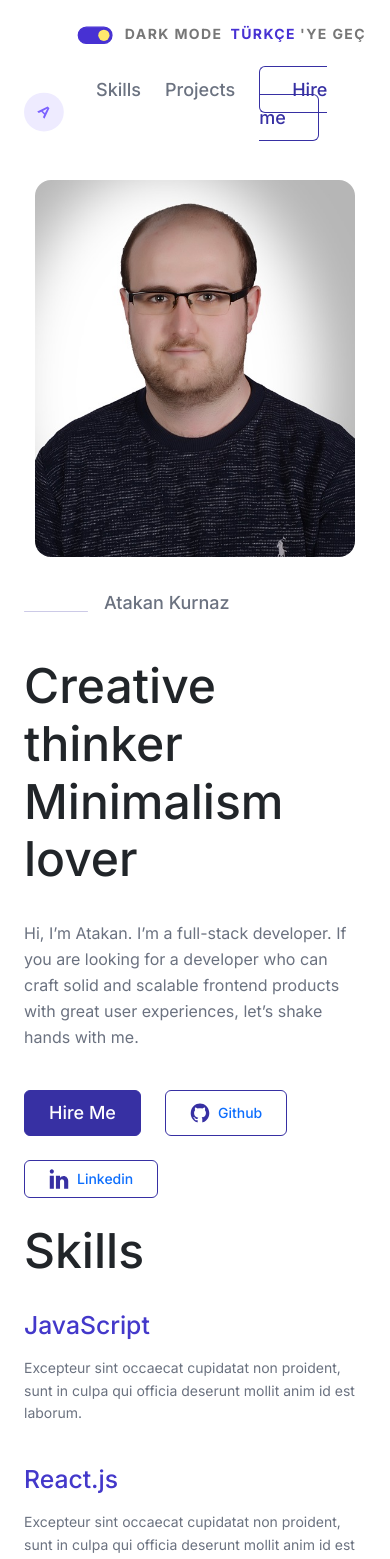
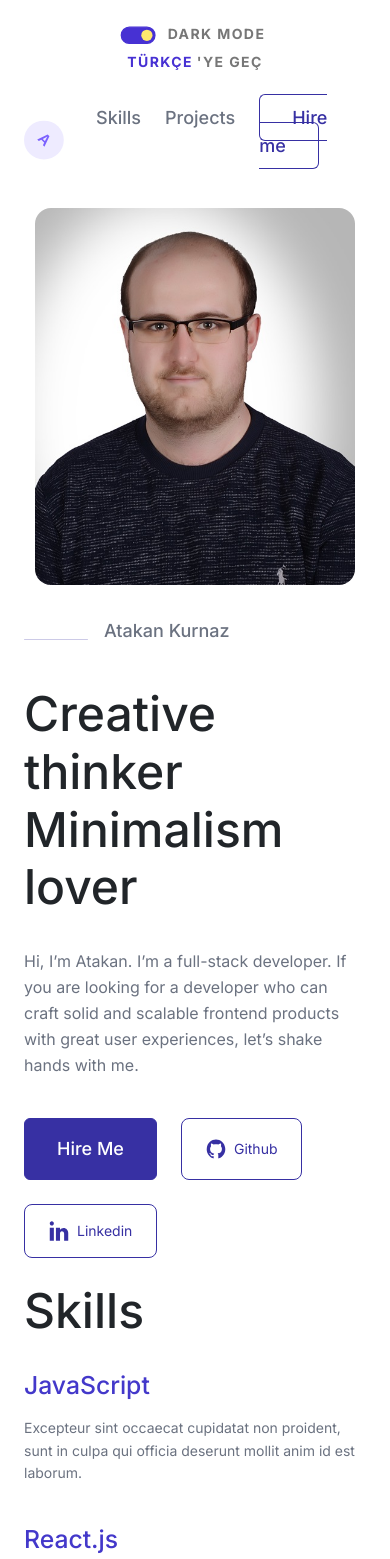
Before and after one commit to aatakankurnaz/PortfolyoReact, a React (Vite) app: page / in a window 390 px wide. Shown: the top 1559 px of the page. Built offline with nearby package versions, Linux system fonts and the light colour scheme.

Commit message:
responsive düzeltmeler

```diff
--- a/src/components/DarkModeAndLanguage.jsx
+++ b/src/components/DarkModeAndLanguage.jsx
@@ -2,7 +2,7 @@ import { Form } from "react-bootstrap"
 
 export const DarkModeAndLanguage = () => {
   return (
-    <div className="flex flex-wrap gap-2 sm:gap-3 justify-end sm:justify-end items-center text-sm sm:text-base">
+    <div className="flex flex-col sm:flex-row flex-wrap gap-2 sm:gap-3 justify-end items-center text-sm sm:text-base">
       <Form>
         <div className="flex items-center gap-2 sm:gap-3">
           <Form.Check
@@ -20,12 +20,10 @@ export const DarkModeAndLanguage = () => {
         </div>
       </Form>
 
-      {/* Orta çizgi */}
       <span className="inter text-[#777777] font-bold hidden sm:inline">
         |
       </span>
 
-      {/* Dil değişimi */}
       <div className="flex items-center gap-1">
         <button className="inter font-bold text-[#4731D3] tracking-widest text-sm sm:text-base">
           TÜRKÇE
--- a/src/components/Footer.jsx
+++ b/src/components/Footer.jsx
@@ -1,15 +1,12 @@
 export const Footer = () => {
   return (
     <div className="flex flex-col gap-8 p-8 md:p-20 bg-[#F9F9F9]">
-      {/* Başlık */}
       <p className="text-3xl md:text-[42px] text-black font-semibold leading-tight">
         Let’s work together on <br className="hidden md:block" />
         your next product.
       </p>
 
-      {/* Alt kısım */}
       <div className="flex flex-col md:flex-row justify-between items-start md:items-center gap-6">
-        {/* Mail */}
         <div className="flex items-center gap-2 text-lg">
           <span>👉</span>
           <a href="mailto:aatakankurnaz@gmail.com" className="a2 !text-[#AF0C48] font-semibold">
@@ -17,7 +14,6 @@ export const Footer = () => {
           </a>
         </div>
 
-        {/* Sosyal Medya */}
         <div className="flex gap-5">
           <a href="#" className="!text-[#00AB6B] font-semibold hover:underline">Github</a>
           <a href="#" className="!text-[#0077B5] font-semibold hover:underline">Linkedin</a>
--- a/src/components/MainInformation.jsx
+++ b/src/components/MainInformation.jsx
@@ -1,19 +1,16 @@
 import CvResim from "../assets/107975 -1.JPG"
 import LinkedinP from "../assets/LinkedIn.svg"
 import GithubP from "../assets/github.svg"
-
 
 export const MainInformation = () => {
   return (
     <div className="flex flex-col-reverse md:flex-row justify-between items-center gap-8 md:gap-16">
       <div className="flex flex-col gap-6">
-          {/* İsim */}
         <div className="flex gap-3 items-center">
           <hr className="w-16 md:w-24 border-t-2 opacity-60 rounded-xl" />
           <p className="text-[#4338CA] font-medium text-lg md:text-xl">Atakan Kurnaz</p>
         </div>
 
-          {/* Başlık */}
         <div>
           <h1 className="font-bold text-4xl sm:text-5xl md:text-6xl leading-tight">
             Creative thinker <br />
@@ -21,7 +18,6 @@ export const MainInformation = () => {
           </h1>
         </div>
 
-          {/* Açıklama */}
         <div>
           <p className="font-normal text-base md:text-lg leading-relaxed text-gray-600">
             Hi, I’m Atakan. I’m a full-stack developer.
@@ -30,29 +26,36 @@ export const MainInformation = () => {
           </p>
         </div>
 
-          {/* Butonlar */}
         <nav className="flex flex-wrap gap-4">
-            <a href="#contact" className="nav-bar-links-3 px-4 py-2 text-sm sm:text-base">
+          <a
+            href="#contact"
+            className="nav-bar-links-3 flex items-center justify-center px-6 py-3 text-sm sm:text-base whitespace-nowrap"
+          >
             Hire Me
           </a>
 
-            <div className="flex gap-2 items-center nav-bar-links-2 px-4 py-2">
+          <a
+            href="https://github.com/"
+            target="_blank"
+            rel="noopener noreferrer"
+            className="flex items-center gap-2 px-6 py-3 !text-[#3730A3] text-sm sm:text-base border !border-current rounded-lg"
+          >
             <img src={GithubP} alt="Github" className="w-5 h-5" />
-              <a href="https://github.com/" target="_blank" rel="noopener noreferrer" className="text-[#3730A3] text-sm sm:text-base">
             Github
           </a>
-            </div>
 
-            <div className="flex gap-2 items-center nav-bar-links-2 px-4 py-2">
+          <a
+            href="https://linkedin.com/"
+            target="_blank"
+            rel="noopener noreferrer"
+            className="flex items-center gap-2 px-6 py-3 !text-[#3730A3] text-sm sm:text-base border !border-current rounded-lg"
+          >
             <img src={LinkedinP} alt="LinkedIn" className="w-5 h-5" />
-              <a href="https://linkedin.com/" target="_blank" rel="noopener noreferrer" className="text-[#3730A3] text-sm sm:text-base">
             Linkedin
           </a>
-            </div>
         </nav>
       </div>
 
-        {/* Profil resmi */}
       <img src={CvResim} alt="Profile" className="w-full max-w-xs md:max-w-sm rounded-2xl object-cover" />
     </div>
   )
--- a/src/components/Profile.jsx
+++ b/src/components/Profile.jsx
@@ -1,25 +1,20 @@
 export const Profile = () => {
     return (
       <div className="flex flex-col gap-6">
-        {/* Ana başlık */}
         <h1 className="text-2xl md:text-3xl font-bold text-[#4338CA]">Profile</h1>
 
-        {/* İçerik */}
         <div className="flex flex-col md:flex-row gap-10 md:gap-20">
-          {/* Sol taraf: Profil bilgileri */}
           <div className="flex flex-col gap-4 flex-1">
             <h2 className="text-xl md:text-2xl font-semibold text-[#222]">Profile</h2>
             <div className="flex gap-8">
-              {/* Etiketler */}
-              <div className="flex flex-col gap-3 text-sm md:text-base">
+              <div className="flex flex-col gap-2 text-sm md:text-base">
                 <p className="font-bold text-black">Doğum Tarihi</p>
                 <p className="font-bold text-black">İkamet Şehri</p>
                 <p className="font-bold text-black">Eğitim Durumu</p>
                 <p className="font-bold text-black">Tercih Ettiği Rol</p>
               </div>
 
-              {/* Bilgiler */}
-              <div className="flex flex-col gap-3 text-sm md:text-base">
+              <div className="flex flex-col text-sm md:text-base">
                 <p className="text-black">18.07.1994</p>
                 <p className="text-black">Trabzon</p>
                 <p className="text-black">
@@ -30,7 +25,6 @@ export const Profile = () => {
             </div>
           </div>
 
-          {/* Sağ taraf: Hakkımda kısmı */}
           <div className="flex flex-col gap-4 flex-1">
             <h2 className="text-xl md:text-2xl font-semibold text-[#222]">About Me</h2>
             <p className="text-sm md:text-base text-gray-600 leading-relaxed">
--- a/src/components/Projects.jsx
+++ b/src/components/Projects.jsx
@@ -3,14 +3,11 @@ import ProjectP from "../assets/ProjectPhoto.png"
 export const Projects = () => {
     return (
       <div className="flex flex-col gap-8 mb-10">
-        {/* Başlık */}
         <h1 className="text-2xl md:text-3xl font-bold text-[#4338CA]">Projects</h1>
 
-        {/* Projeler */}
         <div className="flex flex-col md:flex-row gap-10">
           {[1, 2, 3].map((_, index) => (
             <div key={index} className="flex flex-col gap-4 p-4 rounded-xl shadow-md flex-1">
-              {/* Bak burada artık flex-1 ekledik! */}
               <img src={ProjectP} alt="project" className="rounded-lg w-full h-auto" />
               <h2 className="text-xl font-semibold text-[#222]">Proje</h2>
               <p className="text-sm text-gray-600 leading-relaxed">
@@ -18,7 +15,6 @@ export const Projects = () => {
                 This was created with vanilla JS, SCSS and Parcel Bundler.
               </p>
 
-              {/* Etiketler */}
               <div className="flex flex-wrap gap-2 mt-2">
                 {["React", "SCSS", "Parcel"].map((tech, idx) => (
                   <span key={idx} className="bg-purple-100 text-purple-700 px-2 py-1 rounded-full text-xs font-medium">
@@ -27,7 +23,6 @@ export const Projects = () => {
                 ))}
               </div>
 
-              {/* Butonlar */}
               <div className="flex justify-between mt-4">
                 <a href="#" className="text-indigo-600 font-semibold hover:underline text-sm">Github</a>
                 <a href="#" className="text-indigo-600 font-semibold hover:underline text-sm">View Site</a>
```
Also changed, not shown: src/components/Skills.jsx (+5 -5 lines). Lines whose indentation alone changed are shown as unchanged.
